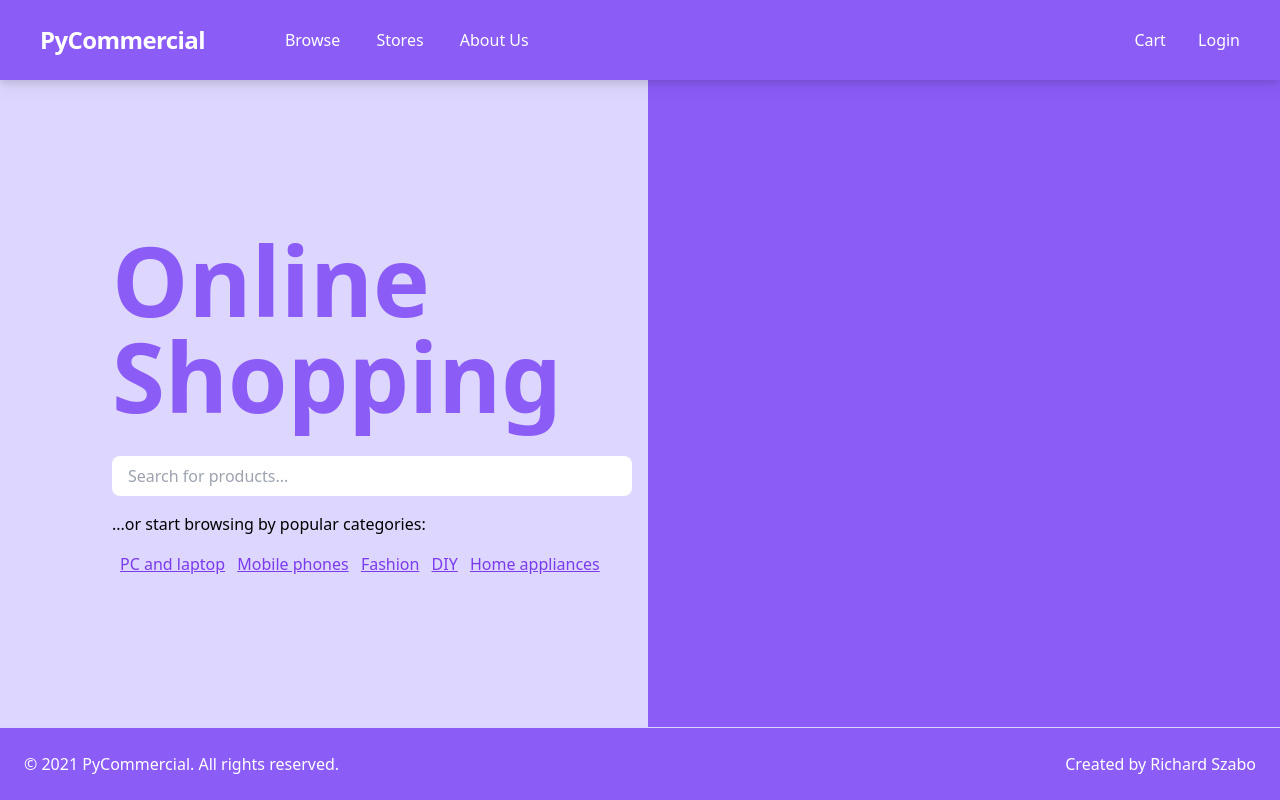
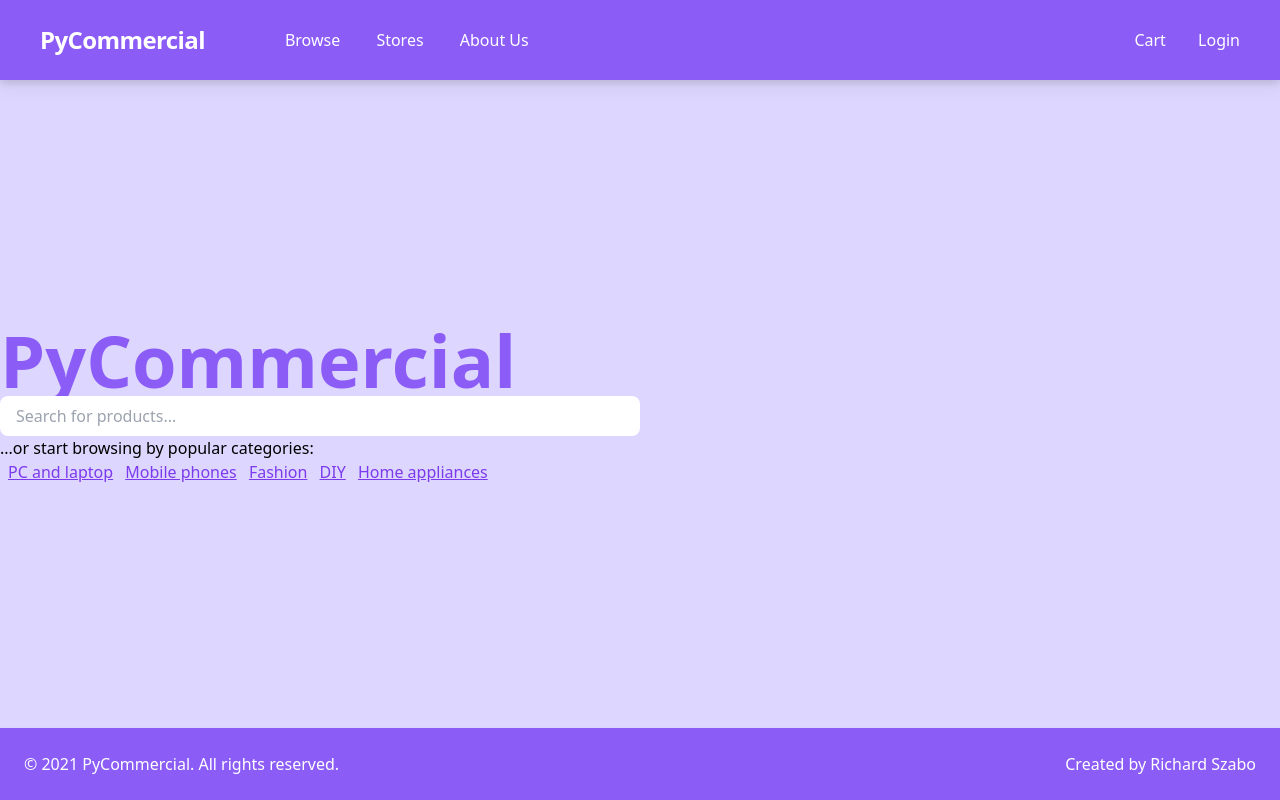
Before and after one commit to Riyomi/PyCommercial, a Django app: template products/templates/products/home.html in a window 1280 px wide. Run offline with Django 3.2, Linux system fonts and the light colour scheme; the template is opened without the code that fills it, so the values that code supplies are empty; style sheets or scripts are compiled from the project's sources; some libraries are stand-ins or nearby versions.

Commit message:
Filtering feature implemented, home page revamp

```diff
--- a/products/templates/products/browse.html
+++ b/products/templates/products/browse.html
@@ -61,10 +61,7 @@
       <div>
         <p>Reviews</p>
         <div>
-          <input name="hide-without-reviews" type="checkbox" />
-          <label for="hide-without-reviews"
-            >Hide products without reviews</label
-          >
+          <!-- Filtering by reviews -->
         </div>
       </div>
 
--- a/products/templates/products/home.html
+++ b/products/templates/products/home.html
@@ -3,24 +3,24 @@
 {% block title %}Home{% endblock title %}
 {% block content %}
 
-<div class="grid grid-cols-2 min-h-screen gap-x-4" style="min-height: calc(100vh - (153px));">
-  <div class="flex flex-col self-center bg-purple-200 pl-28">
-    <p class="text-8xl text-purple-500 font-semibold">Online Shopping</p>
-    <div class="grid">
+<div class="flex min-h-screen bg-purple-200" style="min-height: calc(100vh - (153px));">
+    <div class="flex flex-col justify-center w-3/6">
+      <p class="text-7xl text-purple-500 font-semibold">PyCommercial</p>
+      <form class="w-full">
         <input
         type="text"
         placeholder="Search for products..."
         class="
           py-2
           px-4
-          mt-8
-          mb-4
+          w-full
           rounded-lg
           focus:outline-none focus:ring focus:ring-purple-400
         "
         />
-    </div>
-    <p class="mb-4">...or start browsing by popular categories:</p>
+      </form>
+
+      <p>...or start browsing by popular categories:</p>
       <div class="text-purple-600">
         <a href="#" class="underline mx-2">PC and laptop</a>
         <a href="#" class="underline mr-2">Mobile phones</a>
@@ -28,8 +28,7 @@
         <a href="#" class="underline mr-2">DIY</a>
         <a href="#" class="underline mr-2">Home appliances</a>
       </div>
-  </div>
-  <div class="bg-purple-500">
+
   </div>
 </div>
 {% endblock content %}
--- a/products/templates/products/tree_view_template.html
+++ b/products/templates/products/tree_view_template.html
@@ -1,4 +1,4 @@
-<li class="list-none"><input type="checkbox" name={{category.name}} class="mr-1" checked><label>{{category.name}}</label>
+<li class="list-none"><input type="checkbox" name="{{category.name}}" class="mr-1"><label>{{category.name}}</label>
   {%if category.get_children.count > 0 %}
       <ul>
        {%for ch in category.get_children %}
--- a/products/views.py
+++ b/products/views.py
@@ -22,11 +22,13 @@ def browsePage(request):
     main_categories = Category.objects.filter(parent=None).order_by('name')
 
     category_filters = []
+
     for param in request.GET:
-        if param != 'search' and param != 'maxPrice':
+        if param != 'search' and param != 'maxPrice' and param != 'page':
             category_filters.append(param)
 
-    query_string = request.get_full_path()
+    query_string = request.get_full_path(
+    ) if request.get_full_path().find('?') != -1 else ''
 
     if query_string.find('page') >= 0:
         query_string = query_string[query_string.find('&')+1:]
```
Also changed, not shown: products/static/js/browserFilters.js (+27 -0 lines). Lines whose indentation alone changed are shown as unchanged.
